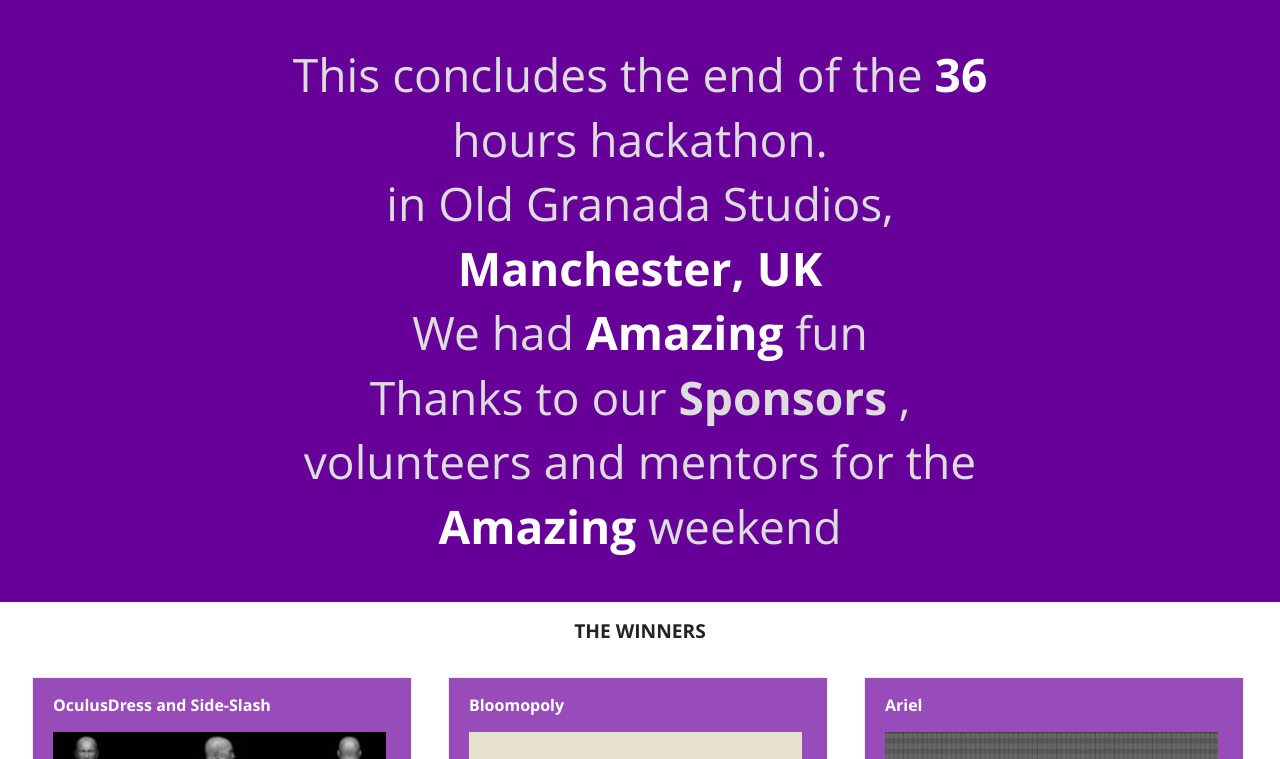
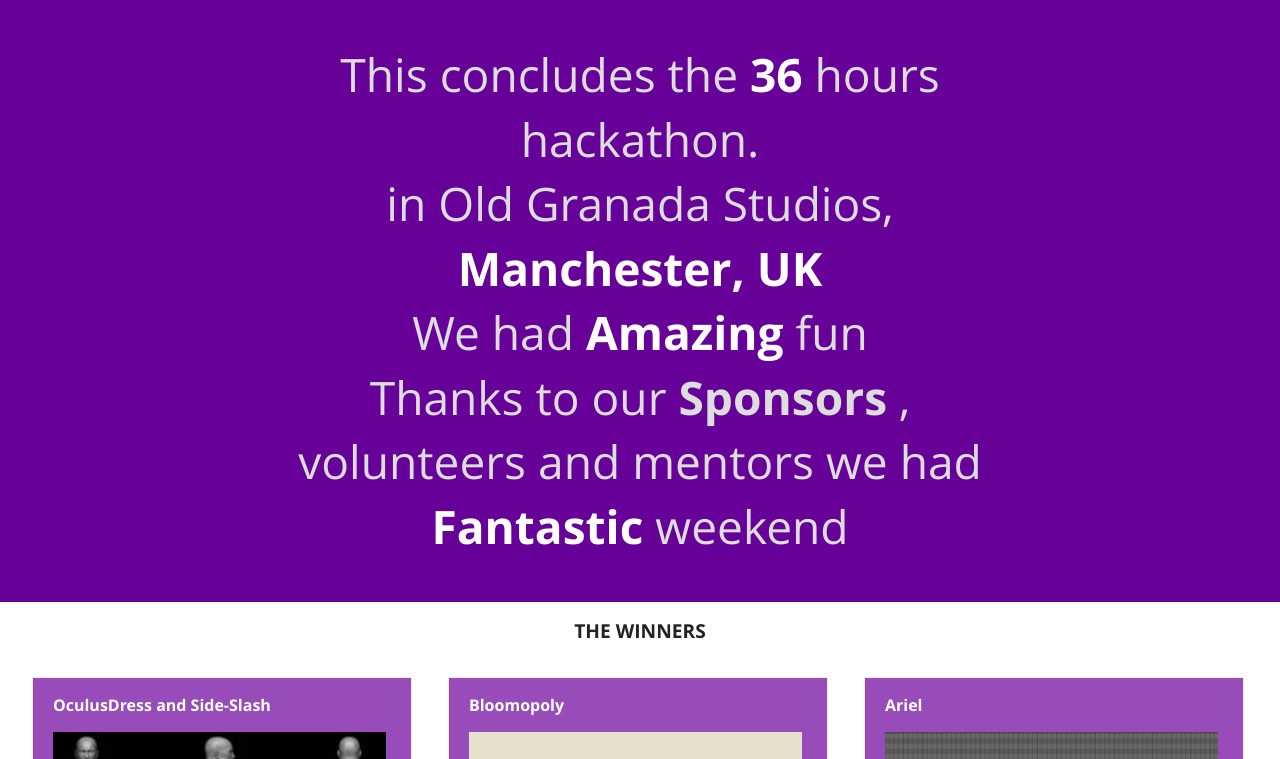
Before and after one commit to greatunihack/2015-greatunihack, a plain HTML site: page index.html in a window 1280 px wide. Shown: the part 800-1559 px from the top of the page. Drawn offline with Linux system fonts and the light colour scheme; some packages are replaced by stand-ins of ours; files whose address does not match are found by name.

Commit message:
Typo in header

```diff
--- a/index.html
+++ b/index.html
@@ -214,13 +214,13 @@
 </header>
 <section id="about" class="about">
 
-    <p class="about-event">This concludes the end of the <strong>36</strong> hours hackathon.</p>
+    <p class="about-event">This concludes the <strong>36</strong> hours hackathon.</p>
 
     <p class="about-event">in <a class="location-link" href="index.html#location">Old Granada Studios</a>, <strong>Manchester,
         UK</strong></p>
 
     <p class="about-event">We had <strong>Amazing</strong> fun</p>
-    <p class="about-event">Thanks to our <strong> <a href="#sponsors" class="location-link">Sponsors</a> </strong>, volunteers and mentors for the <strong>Amazing</strong> weekend</p>
+    <p class="about-event">Thanks to our <strong> <a href="#sponsors" class="location-link">Sponsors</a> </strong>, volunteers and mentors we had <strong>Fantastic</strong> weekend</p>
 
 
 
```
